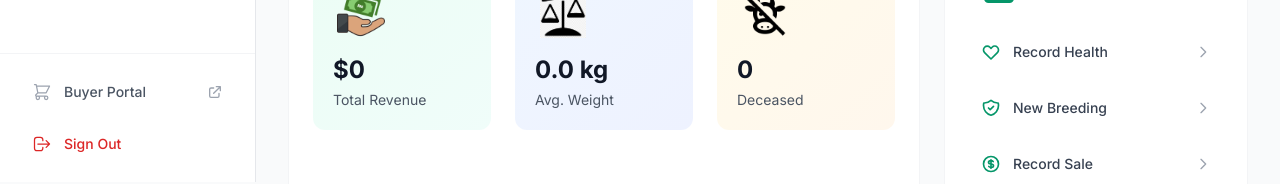
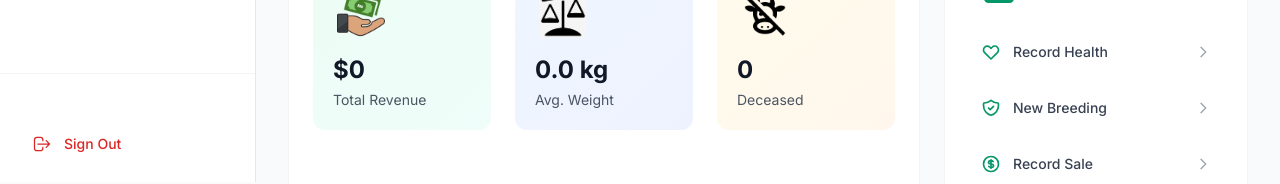
Before and after one commit to Luqieyyy/rfid-livestock-monitoring-system, a Next.js app: page /admin in a window 1280 px wide. Shown: the part 618-802 px from the top of the page. Built offline with nearby package versions, Linux system fonts and the light colour scheme; no server answers; the database is empty.

Commit message:
tambah icon 2

```diff
--- a/src/app/admin/layout.tsx
+++ b/src/app/admin/layout.tsx
@@ -179,13 +179,6 @@ export default function AdminLayout({ children }: { children: React.ReactNode })
               href="/buyer"
               className="flex items-center gap-3 px-4 py-3 rounded-xl text-sm font-medium text-gray-600 hover:bg-gray-50 transition-all"
             >
-              <svg className="w-5 h-5 text-gray-400" fill="none" stroke="currentColor" viewBox="0 0 24 24">
-                <path strokeLinecap="round" strokeLinejoin="round" strokeWidth={1.5} d="M3 3h2l.4 2M7 13h10l4-8H5.4M7 13L5.4 5M7 13l-2.293 2.293c-.63.63-.184 1.707.707 1.707H17m0 0a2 2 0 100 4 2 2 0 000-4zm-8 2a2 2 0 11-4 0 2 2 0 014 0z" />
-              </svg>
-              Buyer Portal
-              <svg className="w-4 h-4 ml-auto text-gray-400" fill="none" stroke="currentColor" viewBox="0 0 24 24">
-                <path strokeLinecap="round" strokeLinejoin="round" strokeWidth={2} d="M10 6H6a2 2 0 00-2 2v10a2 2 0 002 2h10a2 2 0 002-2v-4M14 4h6m0 0v6m0-6L10 14" />
-              </svg>
             </Link>
             <button
               onClick={handleLogout}
```
